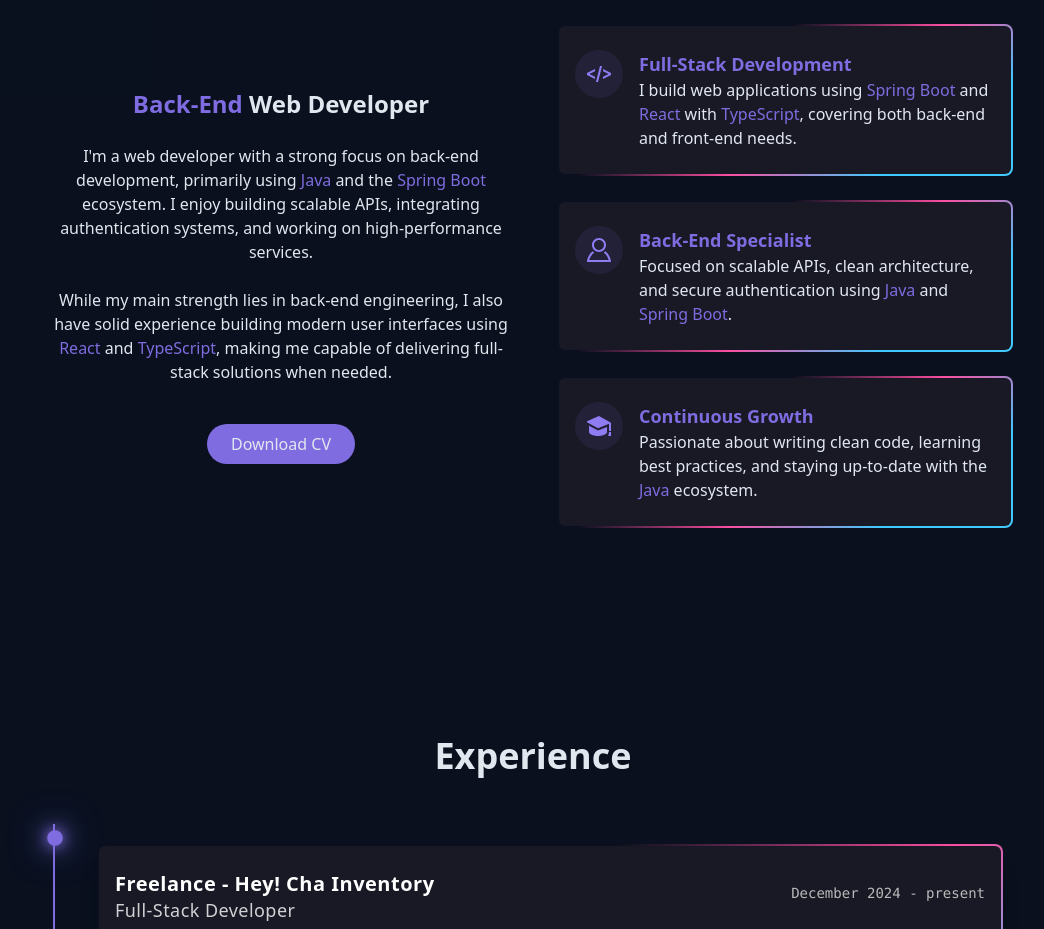
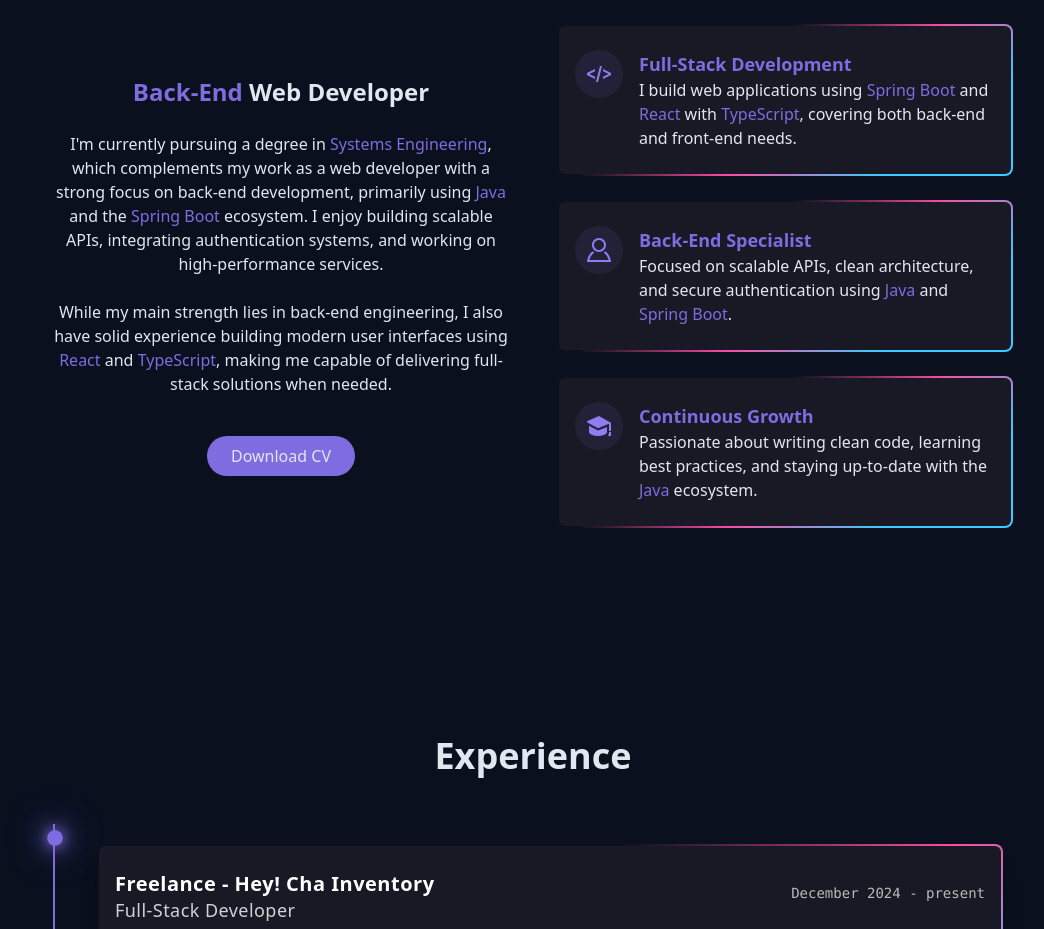
Before and after one commit to Ovtt17/portfolio_ovtt17, a React (Vite) app: page / in a window 1280 px wide. Shown: the part 960-1889 px from the top of the page, without its empty margins (107-1151 px from the left). Built offline with nearby package versions, Linux system fonts and the light colour scheme.

Commit message:
feat: update AboutIntro component to include current degree in Systems Engineering

```diff
--- a/src/components/AboutSection/AboutIntro.tsx
+++ b/src/components/AboutSection/AboutIntro.tsx
@@ -6,10 +6,9 @@ const AboutIntro = () => (
     </h3>
 
     <p className="text-muted-foreground">
-      I'm a web developer with a strong focus on back-end development, primarily using{" "}
+      I'm currently pursuing a  degree in <span className="text-primary">Systems Engineering</span>, which complements my work as a web developer with a strong focus on back-end development, primarily using{" "}
       <span className="text-primary">Java</span> and the{" "}
-      <span className="text-primary">Spring Boot</span> ecosystem.
-      I enjoy building scalable APIs, integrating authentication systems, and working on high-performance services.
+      <span className="text-primary">Spring Boot</span> ecosystem. I enjoy building scalable APIs, integrating authentication systems, and working on high-performance services.
     </p>
 
     <p className="text-muted-foreground">
```
